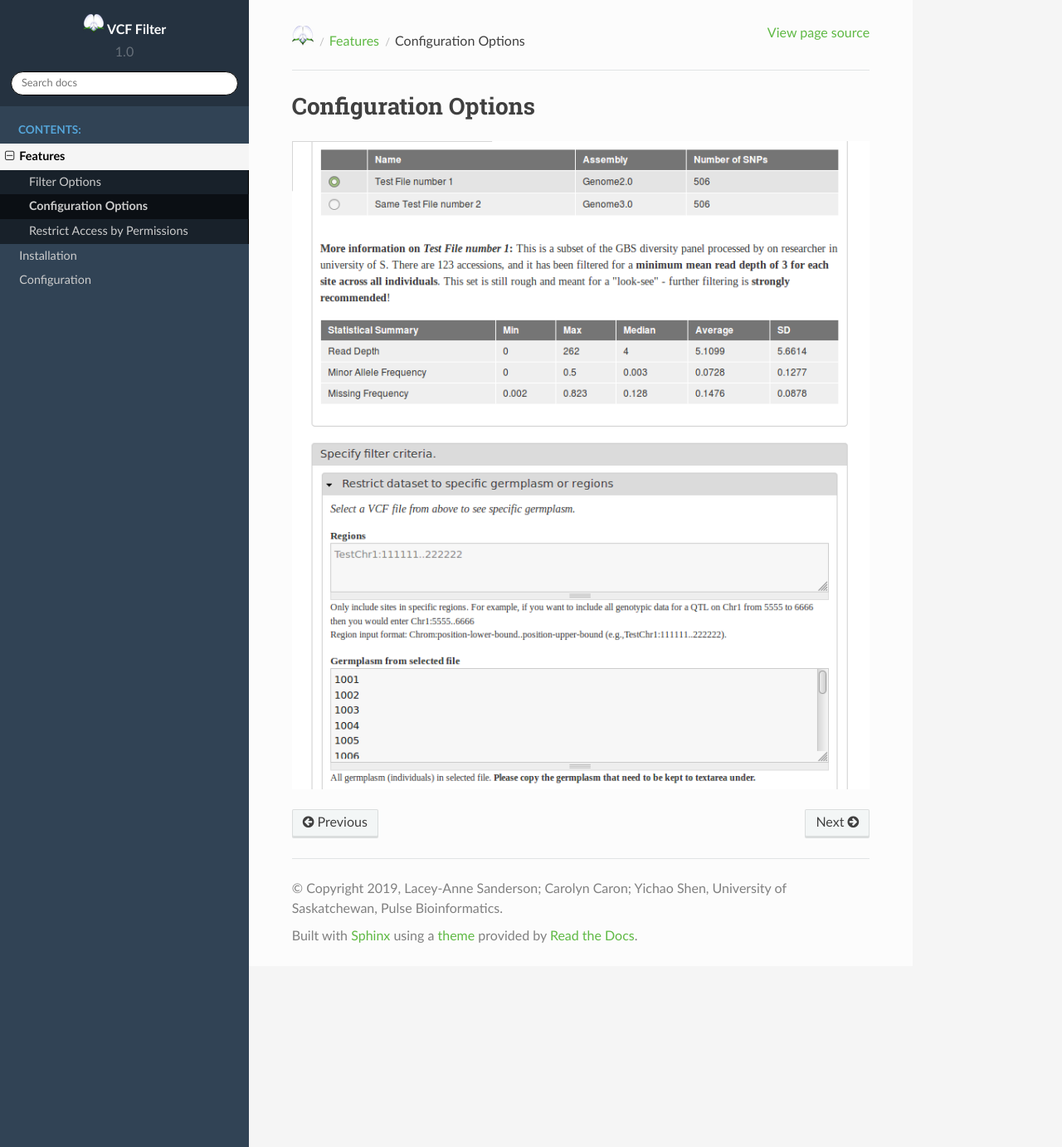
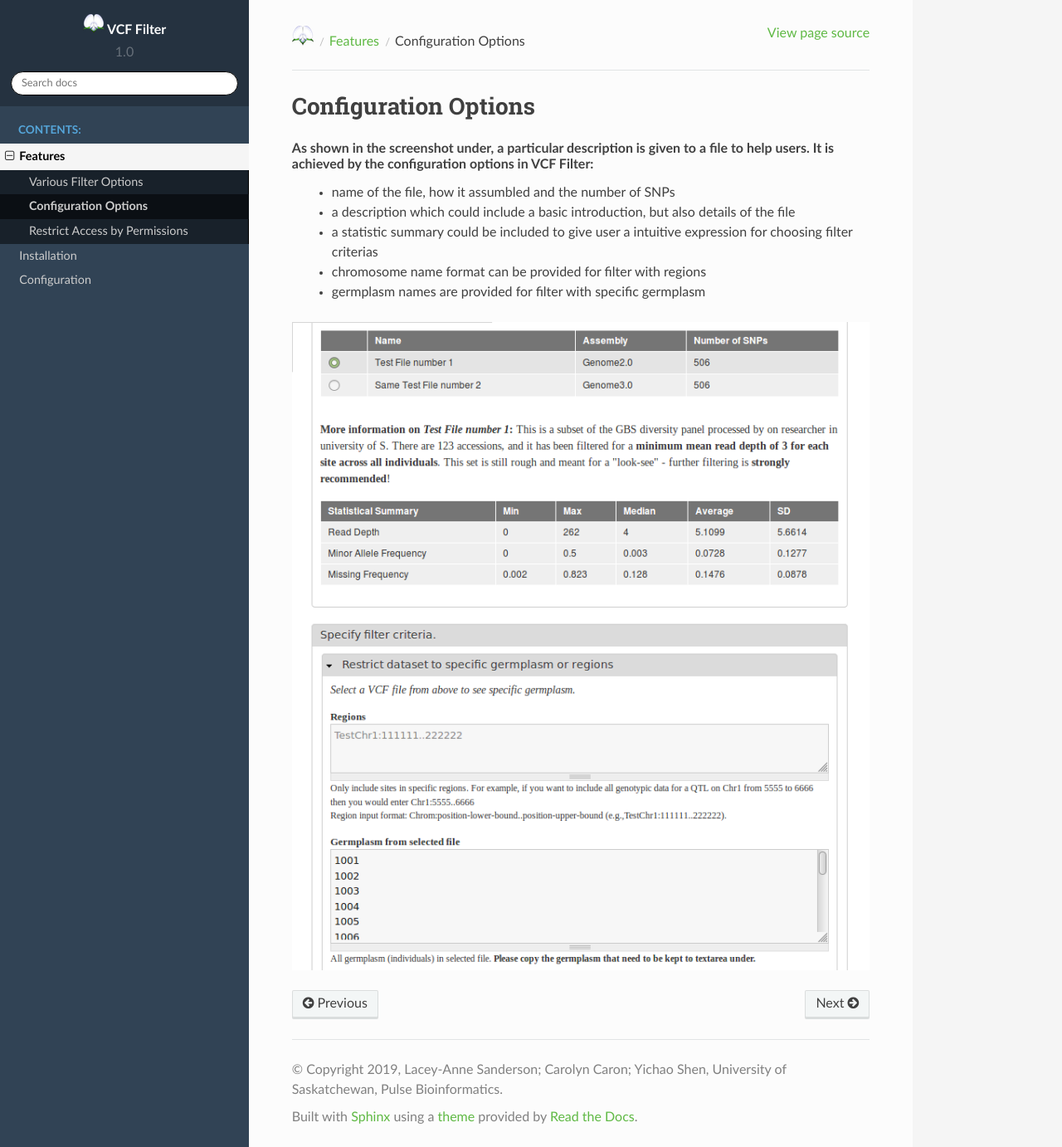
Before and after one commit to UofS-Pulse-Binfo/vcf_filter, a Sphinx documentation site: the page built from docs/features/configuration_options.rst, in a window 1280 px wide and 1382 px high. Shown: the whole window at 83% size. Built offline with Sphinx 7.4.7 and the Read the Docs theme 2.0.0, drawn with Linux system fonts in a browser that asks for light colours.

Commit message:
First complete version.

```diff
--- a/docs/features/configuration_options.rst
+++ b/docs/features/configuration_options.rst
@@ -1,4 +1,11 @@
 Configuration Options
-===============================
+=====================
+As shown in the screenshot under, a particular description is given to a file to help users. It is achieved by the configuration options in VCF Filter:
+    - name of the file, how it assumbled and the number of SNPs
+    - a description which could include a basic introduction, but also details of the file
+    - a statistic summary could be included to give user a intuitive expression for choosing filter criterias
+    - chromosome name format can be provided for filter with regions
+    - germplasm names are provided for filter with specific germplasm
+
 
 .. image:: configuration_options.1.display.png
--- a/docs/features/filter_options.rst
+++ b/docs/features/filter_options.rst
@@ -1,5 +1,5 @@
-Filter Options
-==============
+Various Filter Options
+======================
 Many filter options are available in this module. Each filter option is well documented with description, example, or even warning as users may not familier with all fiter options.
 
 
```
